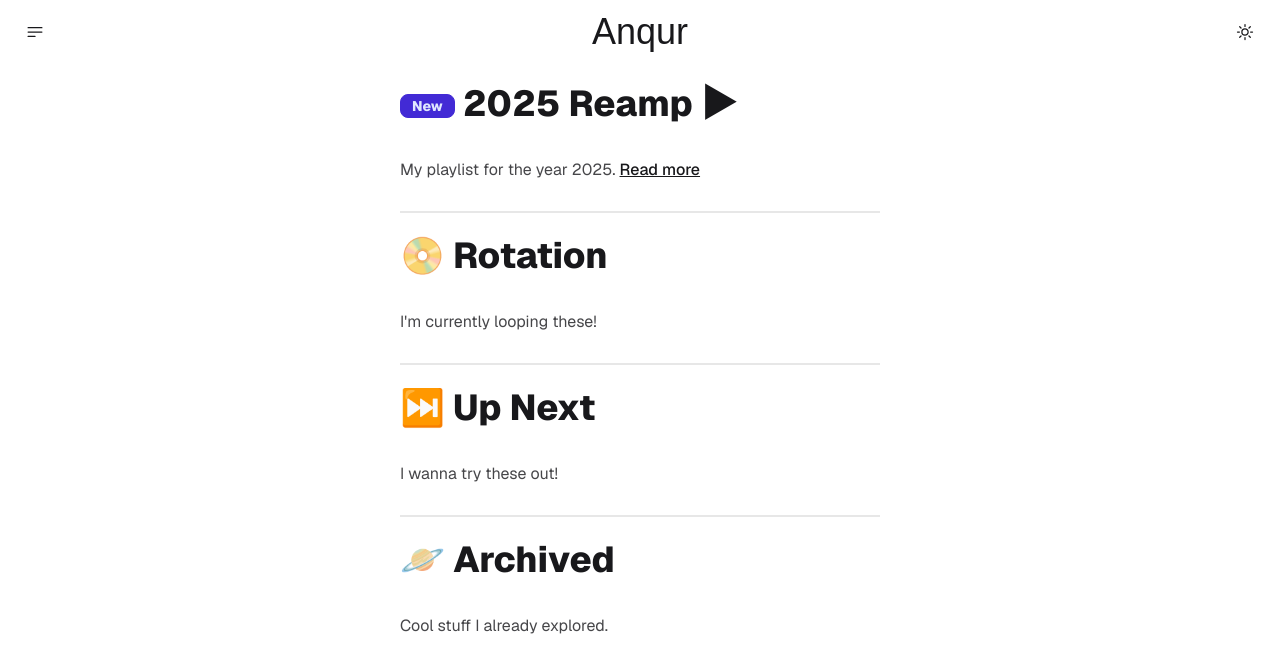
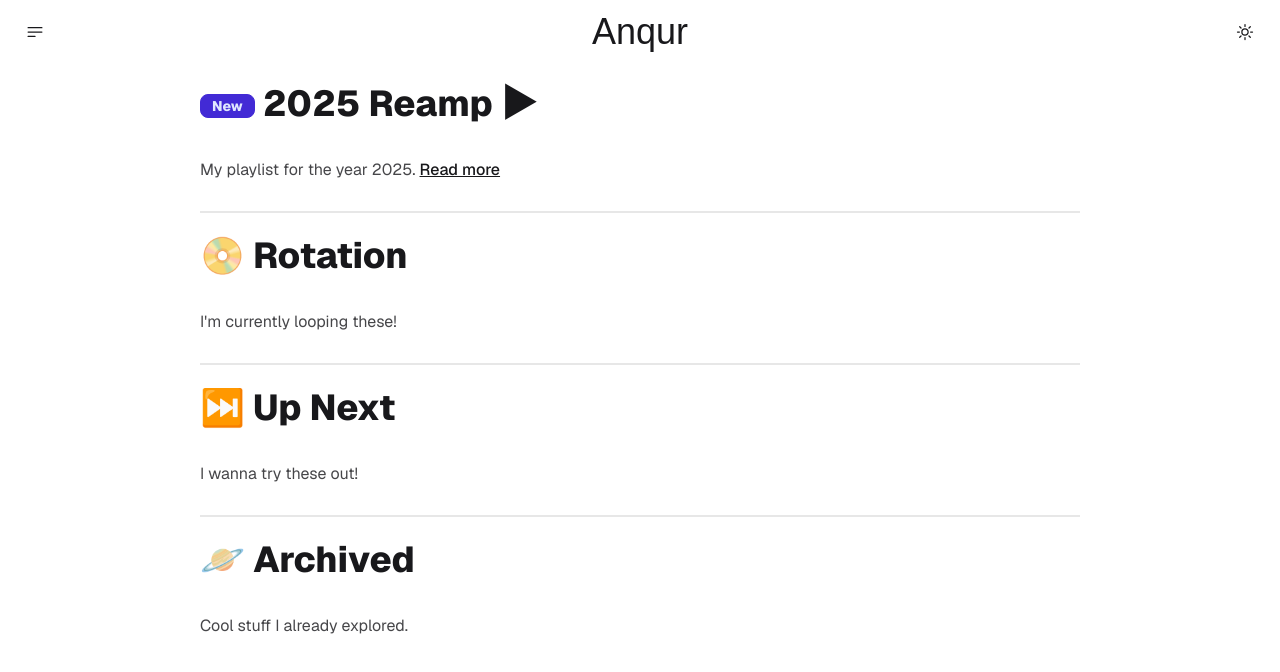
Before and after one commit to muziquest/muziquest.github.io, a Next.js app: page / in a window 1280 px wide. Shown: the top 672 px of the page. Built offline with nearby package versions, Linux system fonts and the light colour scheme; a web font is replaced by a local one.

Commit message:
Nits
Signed-off-by: Anqur Lu <anqurvanillapy@gmail.com>

```diff
--- a/app/2025/data.json
+++ b/app/2025/data.json
@@ -105,7 +105,7 @@
       "artist": "Model/Actriz",
       "title": "Pirouette",
       "rating": 6,
-      "tags": ["Post-Brexit post-punk"]
+      "tags": ["Post-punk"]
     }
   ],
   "rotations": [
--- a/app/globals.css
+++ b/app/globals.css
@@ -3,10 +3,5 @@
 @plugin "daisyui" {
   themes:
     light --default,
-    dark --prefersdark;
+    dark;
 }
-
-@theme inline {
-  --font-sans: var(--font-geist-sans);
-  --font-mono: var(--font-geist-mono);
-}
--- a/components/Card.tsx
+++ b/components/Card.tsx
@@ -14,7 +14,7 @@ interface Props {
 export default function Card({ item, setSelected }: Props) {
   return (
     <div className="hover-3d px-1" onClick={() => setSelected(item)}>
-      <figure className="w-30 lg:w-50 rounded-2xl shadow-sm">
+      <figure className="w-40 lg:w-50 rounded-2xl shadow-sm">
         <img
           src={`https://coverartarchive.org/release-group/${item.id}/front`}
           alt={`${item.artist} - ${item.title}`}
--- a/components/Drawer.tsx
+++ b/components/Drawer.tsx
@@ -10,7 +10,7 @@ export default function Drawer({
       <input id="drawer-main" type="checkbox" className="drawer-toggle" />
       <div className="drawer-content">
         <Navbar />
-        <main className="min-h-full p-5 lg:px-100">{children}</main>
+        <main className="min-h-full p-5 lg:px-50">{children}</main>
       </div>
       <div className="drawer-side">
         <label htmlFor="drawer-main" className="drawer-overlay"></label>
--- a/components/Navbar.tsx
+++ b/components/Navbar.tsx
@@ -12,7 +12,7 @@ const logoFont = Meow_Script({
 
 export default function Navbar() {
   return (
-    <div className="navbar sticky top-0 py-2 bg-opacity-80 bg-base-100">
+    <div className="navbar sticky top-0 py-2 bg-opacity-80 bg-base-100 z-50">
       <div className="navbar-start">
         <label htmlFor="drawer-main" className="btn btn-ghost">
           <Bars3BottomLeftIcon className="h-5 w-5" />
--- a/components/ThemeToggle.tsx
+++ b/components/ThemeToggle.tsx
@@ -1,13 +1,16 @@
 "use client";
 
+import { useEffect, useState } from "react";
 import { SunIcon, MoonIcon } from "@heroicons/react/24/outline";
-import { useTextStore } from "@/utils/store";
 import Dynamic from "@/components/Dynamic";
 
 type Theme = "light" | "dark";
 
 function Toggle() {
-  const [theme, setTheme] = useTextStore<Theme>("theme", "light");
+  const [theme, setTheme] = useState(
+    () => (localStorage.getItem("theme") ?? "light") as Theme,
+  );
+  useEffect(() => localStorage.setItem("theme", theme), [theme]);
 
   return (
     <label className="btn btn-ghost swap swap-rotate">
--- a/utils/store.ts
+++ /dev/null
@@ -1,11 +0,0 @@
-"use client";
-
-import { useEffect, useState } from "react";
-
-export function useTextStore<V extends string>(key: string, defaultValue: V) {
-  const [value, setValue] = useState(
-    () => (localStorage.getItem(key) ?? defaultValue) as V,
-  );
-  useEffect(() => localStorage.setItem(key, value), [key, value]);
-  return [value, setValue] as const;
-}
```
